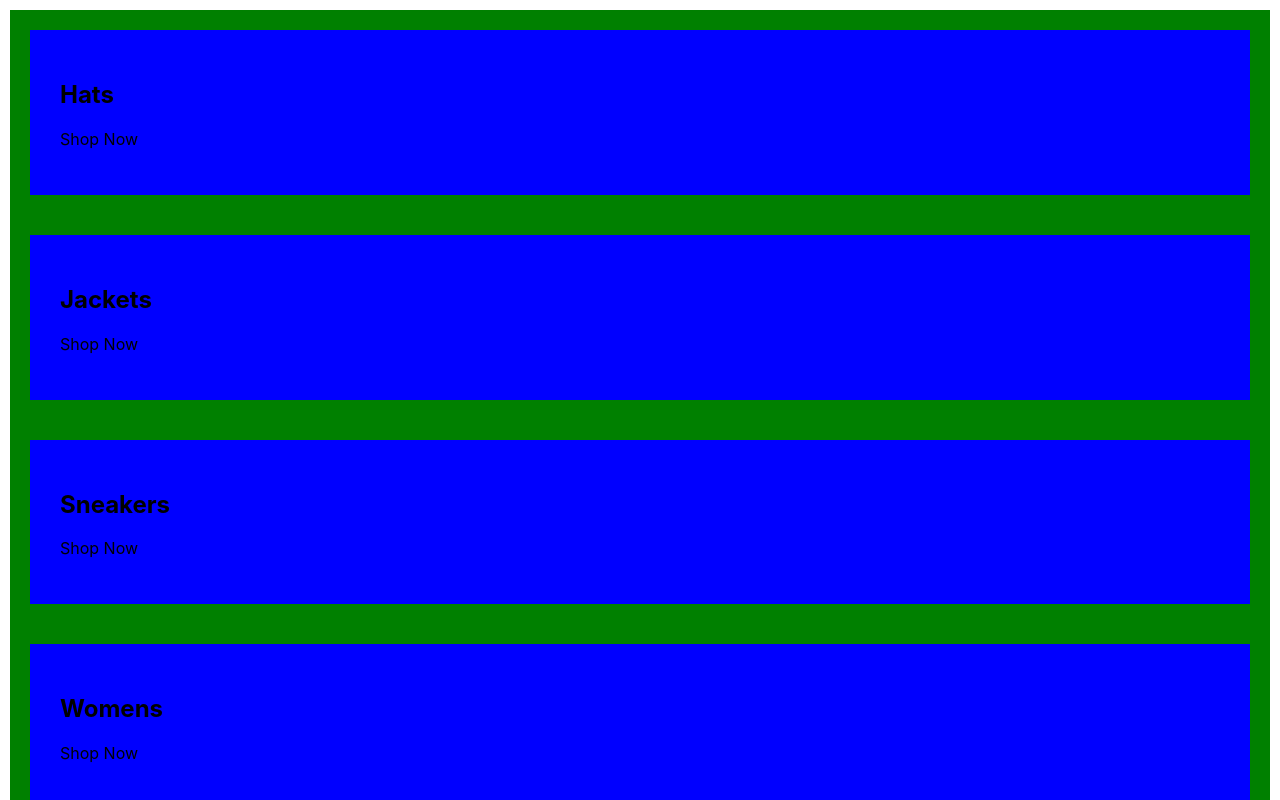
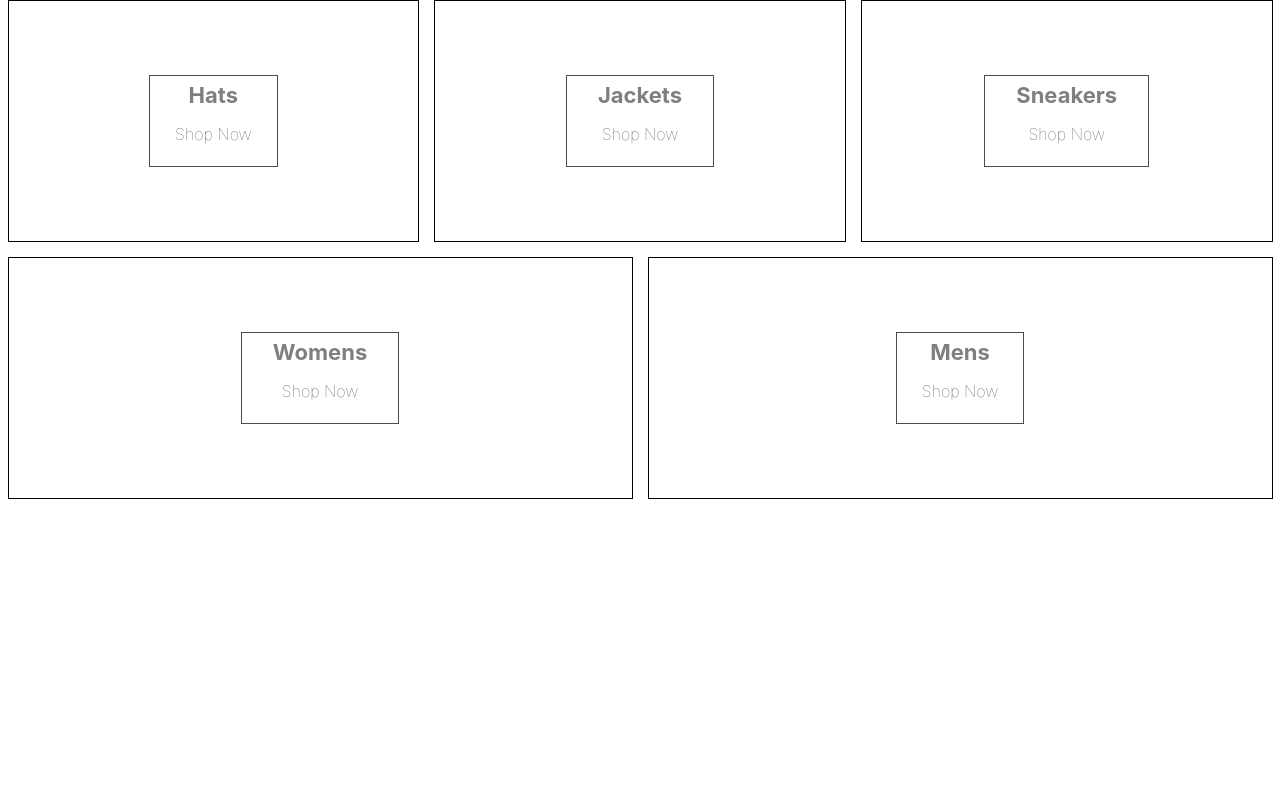
Before and after one commit to unimat/crwn-clothing, a React (Create React App) app: page / in a window 1280 px wide. Shown: the top 800 px of the page. Built offline with nearby package versions, Linux system fonts and the light colour scheme.

Commit message:
Reorgaize categories styles

```diff
--- a/src/categories.styles.scss
+++ b/src/categories.styles.scss
@@ -1,20 +1,75 @@
 .categories-container {
-  /*
   width: 100%;
   display: flex;
   flex-wrap: wrap;
   justify-content: space-between;
-  background-color: red;
-  */
-  padding: 10px;
+}
 
-  .category-container {
-    background-color: green;
-    padding: 20px;
+.category-container {
+  min-width: 30%;
+  height: 240px;
+  flex: 1 1 auto;
+  display: flex;
+  align-items: center;
+  justify-content: center;
+  border: 1px solid black;
+  margin: 0 7.5px 15px;
+  overflow: hidden;
 
-    .category-body-container {
-      background-color: blue;
-      padding: 30px;
+  &:hover {
+    cursor: pointer;
+
+    & .background-image {
+      transform: scale(1.1);
+      transition: transform 6s cubic-bezier(0.25, 0.45, 0.45, 0.95);
+    }
+
+    & .category-body-container {
+      opacity: 0.9;
+    }
+  }
+
+  &.large {
+    height: 380px;
+  }
+
+  &:first-child {
+    margin-right: 7.5px;
+  }
+
+  &:last-child {
+    margin-left: 7.5px;
+  }
+
+  .background-image {
+    width: 100%;
+    height: 100%;
+    background-size: cover;
+    background-position: center;
+  }
+
+  .category-body-container {
+    height: 90px;
+    padding: 0 25px;
+    display: flex;
+    flex-direction: column;
+    align-items: center;
+    justify-content: center;
+    border: 1px solid black;
+    background-color: white;
+    opacity: 0.7;
+    position: absolute;
+
+    h2 {
+      font-weight: bold;
+      margin: 0 6px 0;
+      font-size: 22px;
+      color: #4a4a4a;
+    }
+
+    p {
+      font-weight: lighter;
+      font-size: 16px;
     }
   }
 }
```
